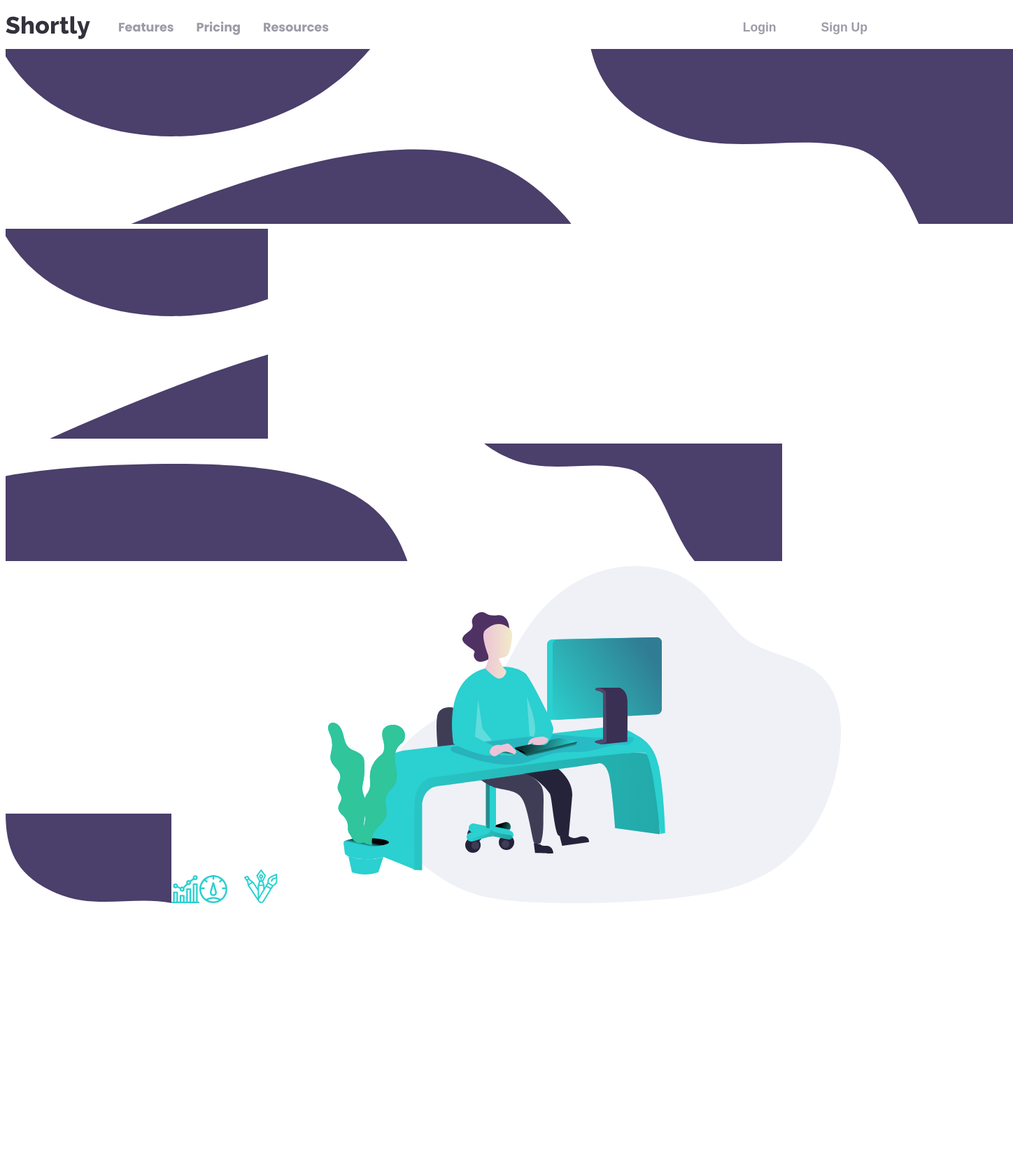
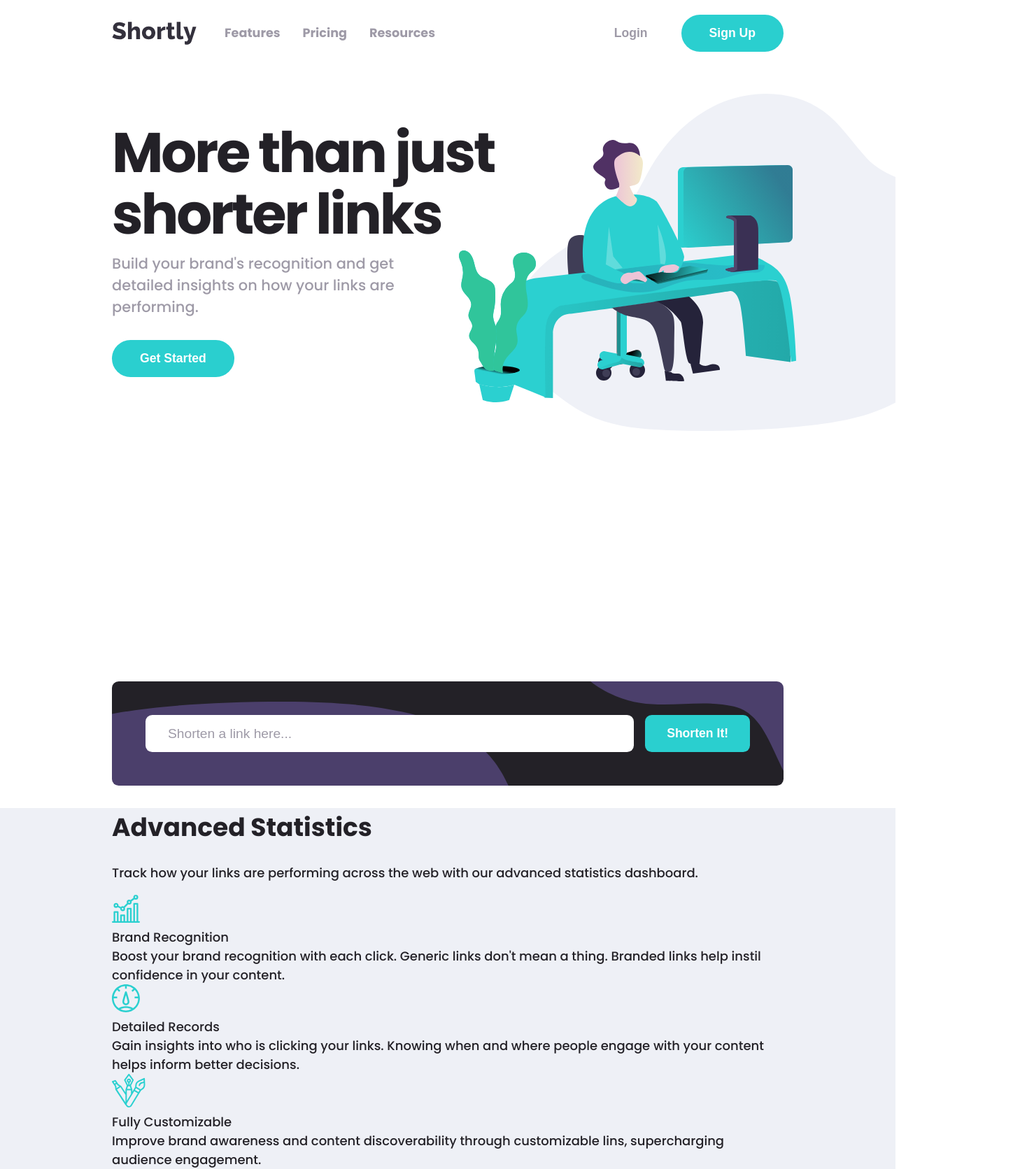
Before and after one commit to slekstut/url-shortening-api-master, a Vue app: page / in a window 1280 px wide. Shown: the whole page at 70% size, 1448 px wide, since content can reach past the window. Before the commit the page ends 1306 px from the top, so only its background shows below. Built offline with nearby package versions, Linux system fonts and the light colour scheme.

Commit message:
in progress

```diff
--- a/src/App.vue
+++ b/src/App.vue
@@ -1,19 +1,25 @@
 <template>
-<div>
-<Navbar />
-  <Home />
-</div>
+  <div>
+    <Navbar />
+    <Home />
+    <Shortener />
+    <About/>
+  </div>
 </template>
 
 <script>
 import Navbar from "./components/Navbar.vue";
 import Home from "./views/Home.vue";
+import Shortener from "./views/Shortener.vue";
+import About from "./views/About.vue";
 
 export default {
   name: "App",
   components: {
     Navbar,
     Home,
+    Shortener,
+    About,
   },
 };
 </script>
@@ -21,13 +27,31 @@ export default {
 <style lang="scss">
 @import "./assets/scss/_variables.scss";
 
-#app {
+html {
+  box-sizing: border-box;
+  scroll-behavior: smooth;
+}
+*,
+*:before,
+*:after {
+  box-sizing: inherit;
+}
+
+body {
+  margin: 0;
+  padding: 0;
   font-family: $fontFamily;
   font-size: $fontSize;
   font-weight: $fontWeight;
+  background-color: $white;
+  color: $veryDarkViolet;
+}
+
+#app {
   -webkit-font-smoothing: antialiased;
   -moz-osx-font-smoothing: grayscale;
-  max-width: 1440px;
   margin: 0 auto;
+  height: 100%;
+  overflow-x: hidden;
 }
 </style>
--- a/src/assets/scss/_variables.scss
+++ b/src/assets/scss/_variables.scss
@@ -2,6 +2,7 @@ $cyan: hsl(180, 66%, 49%);
 $darkViolet: hsl(257, 27%, 26%);
 $red: hsl(0, 87%, 67%);
 $gray: hsl(0, 0%, 75%);
+$whiteSmoke: hsl(225, 33%, 95%);
 $grayishViolet: hsl(257, 7%, 63%);
 $veryDarkBlue: hsl(255, 11%, 22%);
 $veryDarkViolet: hsl(260, 8%, 14%);
@@ -11,3 +12,21 @@ $fontSize: 18px;
 $fontFamily: 'Poppins',
 sans-serif;
 $fontWeight: 500;
+.active-btn {
+    background-color: $cyan;
+    color: $white;
+    position: relative;
+    overflow: hidden;
+    &:before {
+        content: '';
+        display: block;
+        position: absolute;
+        top: 0;
+        left: 0;
+        width: 100%;
+        height: 100%;
+    }
+    &:hover:before {
+        background: rgba(255, 255, 255, 0.4);
+    }
+}
--- /dev/null
+++ b/src/components/BasicBtn.vue
@@ -0,0 +1,37 @@
+<template>
+  <button>
+    <slot></slot>
+  </button>
+</template>
+
+<script>
+export default {
+  setup() {
+    return {};
+  },
+};
+</script>
+
+<style lang="scss" scoped>
+@import "../assets/scss/_variables.scss";
+
+button {
+  background: none;
+  font-size: 1.1rem;
+  padding: 1rem 2.5rem;
+  color: $grayishViolet;
+  font-weight: 700;
+  border: none;
+  border-radius: 3rem;
+  text-transform: capitalize;
+  transition: all 0.4s ease-in-out;
+  white-space: nowrap;
+  z-index: 2;
+  display: flex;
+  justify-content: center;
+  align-items: center;
+  &:hover {
+    cursor: pointer;
+  }
+}
+</style>
--- a/src/components/Navbar.vue
+++ b/src/components/Navbar.vue
@@ -10,8 +10,8 @@
     </div>
 
     <div class="auth-btns">
-      <button>Login</button>
-      <button>Sign Up</button>
+      <LoginBtn :class="{ 'active-btn': isActive === 1 }" @click="isActive=1">Login</LoginBtn>
+      <SignupBtn :class="{ 'active-btn': isActive === 2 }" @click="isActive=2">Sign Up</SignupBtn>
     </div>
     <div class="menu-icon">
       <span class="line"></span>
@@ -22,7 +22,16 @@
 </template>
 
 <script>
-export default {};
+import LoginBtn from "../components/BasicBtn.vue";
+import SignupBtn from "../components/BasicBtn.vue";
+export default {
+  components: { LoginBtn, SignupBtn },
+  data() {
+    return {
+      isActive: 2,
+    };
+  },
+};
 </script>
 
 <style lang="scss" scoped>
@@ -33,6 +42,9 @@ nav {
   display: flex;
   align-items: center;
   justify-content: space-between;
+  padding: 1rem 0;
+  width: 75%;
+  margin: 0 auto;
   .nav-left {
     display: flex;
     .logo {
@@ -49,30 +61,19 @@ nav {
         color: $grayishViolet;
         font-weight: 700;
         text-transform: capitalize;
+        transition: all 0.4s ease-in-out;
         &:hover {
           color: $veryDarkViolet;
           cursor: pointer;
+          transition: transform 0.4s ease-in-out;
         }
       }
     }
   }
   .auth-btns {
     display: flex;
-
-    button {
-      background: none;
-      font-size: 1.1rem;
-      padding: 1rem 2rem;
-      color: $grayishViolet;
-      font-weight: 700;
-      border: none;
-      text-transform: capitalize;
-      &:hover {
-        color: $white;
-        background-color: $cyan;
-        border-radius: 3rem;
-        cursor: pointer;
-      }
+    button:first-child {
+        margin-right: .5rem;
     }
   }
   .menu-icon {
--- /dev/null
+++ b/src/views/About.vue
@@ -0,0 +1,75 @@
+<template>
+  <div class="container">
+    <div class="wrapper">
+      <div class="text">
+        <h1>Advanced Statistics</h1>
+        <p>
+          Track how your links are performing across the web with our advanced
+          statistics dashboard.
+        </p>
+      </div>
+      <div class="box-container">
+        <div class="box-content">
+          <div class="box-content__icon">
+            <img
+              src="../assets/images/icon-brand-recognition.svg"
+              alt="Brand Recognition"
+            />
+          </div>
+          <div class="box-content__title">Brand Recognition</div>
+          <div class="box-content__text">
+            Boost your brand recognition with each click. Generic links don't
+            mean a thing. Branded links help instil confidence in your content.
+          </div>
+        </div>
+        <div class="box-content">
+          <div class="box-content__icon">
+            <img
+              src="../assets/images/icon-detailed-records.svg"
+              alt="Detailed Records"
+            />
+          </div>
+          <div class="box-content__title">Detailed Records</div>
+          <div class="box-content__text">
+            Gain insights into who is clicking your links. Knowing when and
+            where people engage with your content helps inform better decisions.
+          </div>
+        </div>
+        <div class="box-content">
+          <div class="box-content__icon">
+            <img
+              src="../assets/images/icon-fully-customizable.svg"
+              alt="Fully Customizable"
+            />
+          </div>
+          <div class="box-content__title">Fully Customizable</div>
+          <div class="box-content__text">
+            Improve brand awareness and content discoverability through
+            customizable lins, supercharging audience engagement.
+          </div>
+        </div>
+      </div>
+    </div>
+  </div>
+</template>
+
+<script>
+export default {
+  name: "About",
+};
+</script>
+
+<style lang="scss" scoped>
+@import "../assets/scss/_variables.scss";
+
+.container {
+  background-color: $whiteSmoke;
+  width: 100%;
+
+  .wrapper {
+      width: 75%;
+  margin: 0 auto;
+
+  }
+}
+</style>
--- a/src/views/Home.vue
+++ b/src/views/Home.vue
@@ -1,27 +1,59 @@
 <template>
-  <div>
-    <img src="../assets/images/bg-boost-desktop.svg" alt="">
-    <img src="../assets/images/bg-boost-mobile.svg" alt="">
-    <img src="../assets/images/bg-shorten-desktop.svg" alt="">
-    <img src="../assets/images/bg-shorten-mobile.svg" alt="">
-    <img src="../assets/images/icon-brand-recognition.svg" alt="">
-    <img src="../assets/images/icon-detailed-records.svg" alt="">
-    <img src="../assets/images/icon-facebook.svg" alt="">
-    <img src="../assets/images/icon-fully-customizable.svg" alt="">
-    <img src="../assets/images/icon-instagram.svg" alt="">
-    <img src="../assets/images/icon-pinterest.svg" alt="">
-    <img src="../assets/images/icon-twitter.svg" alt="">
-    <img src="../assets/images/illustration-working.svg" alt="">
-  </div>
+  <header>
+    <div class="main-text">
+      <h1>More than just shorter links</h1>
+      <p>
+        Build your brand's recognition and get detailed insights on how your
+        links are performing.
+      </p>
+      <GetStartedBtn class="active-btn">Get Started</GetStartedBtn>
+    </div>
+    <img src="../assets/images/illustration-working.svg" alt="" />
+  </header>
 </template>
 
 <script>
+import GetStartedBtn from "../components/BasicBtn.vue";
+
 export default {
   name: "Home",
-
+  components: { GetStartedBtn },
 };
 </script>
 
 <style scoped lang="scss">
+@import "../assets/scss/_variables.scss";
 
+header {
+  display: flex;
+  width: 75%;
+  height: 100vh;
+  margin: 0 auto;
+  justify-content: space-between;
+  margin-top: 5rem;
+  position: relative;
+  .main-text {
+    width: 60%;
+    h1 {
+      font-size: 5rem;
+      letter-spacing: -.2rem;
+      line-height: 1.1;
+      margin: 0;
+      margin-bottom: .7rem;
+    }
+    p {
+      font-size: 1.31rem;
+      color: $grayishViolet;
+      max-width: 85%;
+      margin: 0;
+      margin-bottom: 2rem;
+    }
+  }
+  img {
+    position: absolute;
+    top: -5%;
+    right: -28%;
+    max-width: 100%;
+  }
+}
 </style>
--- /dev/null
+++ b/src/views/Shortener.vue
@@ -0,0 +1,73 @@
+<template>
+  <div class="container">
+    <div class="wrapper">
+      <div class="input-link">
+        <input type="text" placeholder="Shorten a link here..." />
+        <ShortenBtn class="active-btn">Shorten it!</ShortenBtn>
+      </div>
+      <div class="error-msg">
+        <p>Please add a link</p>
+      </div>
+    </div>
+  </div>
+</template>
+
+<script>
+import ShortenBtn from "../components/BasicBtn.vue";
+export default {
+  name: "Shortener",
+  components: { ShortenBtn },
+};
+</script>
+
+<style lang="scss" scoped>
+@import "../assets/scss/_variables.scss";
+
+.container {
+  width: 75%;
+  max-height: 10rem;
+  background-image: url("../assets/images/bg-shorten-desktop.svg");
+  background-repeat: no-repeat;
+  background-position: cover;
+  background-color: $veryDarkViolet;
+  margin: 0 auto;
+  margin-bottom: 2rem;
+  border-radius: 0.6rem;
+  display: flex;
+  justify-content: center;
+  align-items: center;
+  z-index: 0;
+  .wrapper {
+    padding: 3rem;
+    width: 100%;
+    .error-msg {
+      display: none;
+    }
+    .input-link {
+      display: flex;
+      flex-wrap: nowrap;
+      gap: 1rem;
+      width: 100%;
+      input {
+        width: 100%;
+        padding: 0.5rem 2rem;
+        border-radius: 0.6rem;
+        border: none;
+        font-size: 1.2rem;
+        font-weight: 500;
+        color: $grayishViolet;
+        &::placeholder {
+          font-weight: 500;
+          color: $grayishViolet;
+        }
+        &:focus {
+          outline: none;
+        }
+      }
+      button {
+          border-radius: .6rem;
+      }
+    }
+  }
+}
+</style>
```
